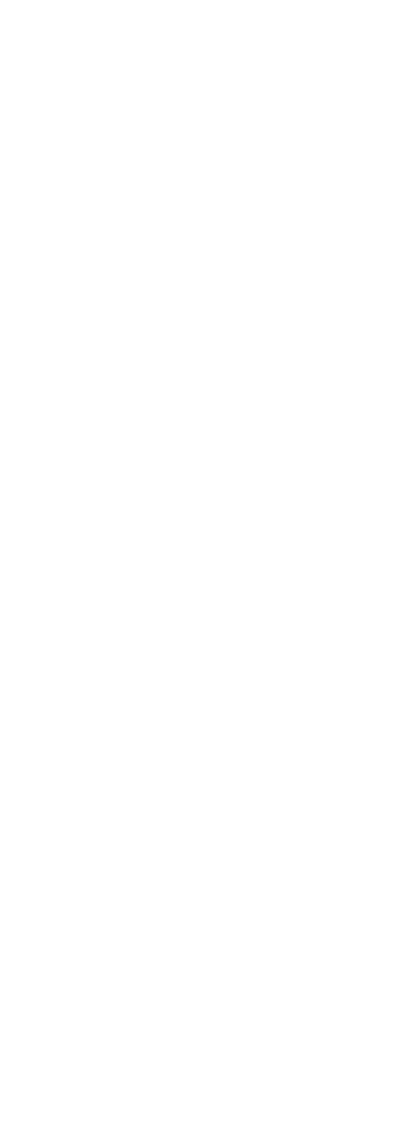
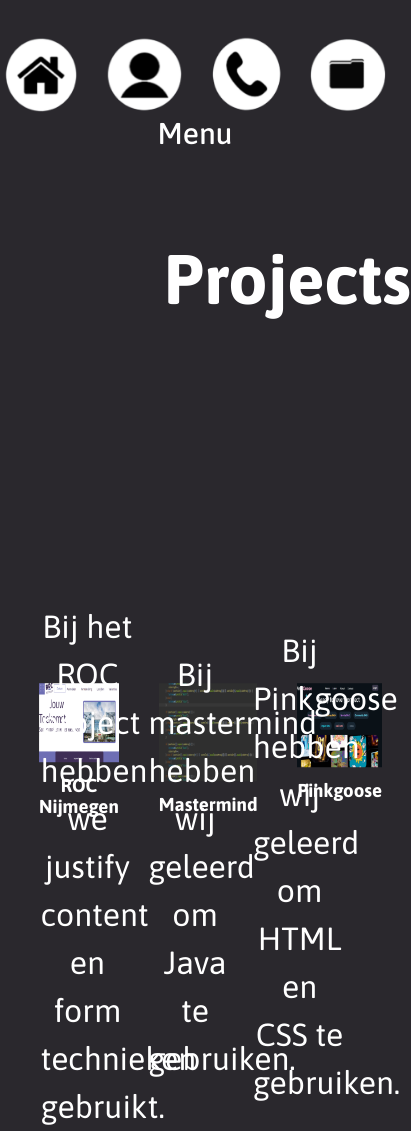
Before and after one commit to Luca-Janssen/Portfolio-Website, a plain HTML site: page project.html in a window 390 px wide. Shown: the whole page, 411 px wide, since content can reach past the window. Before the commit the page ends 844 px from the top, so only its background shows below. Drawn offline with Linux system fonts and the light colour scheme.

Commit message:
Paginas af
Alle paginas buiten responsiveness zijn af

```diff
--- a/main.css
+++ b/main.css
@@ -103,7 +103,7 @@
   height: auto;
   justify-content: center;
   position: absolute;
-  top: 50%;
+  top: 48%;
   left: 65%;
   transform: translate(-50%, -50%);
 }
@@ -155,19 +155,17 @@
   font-family: "Asap", serif;
   font-optical-sizing: auto;
   font-style: bold;
-  font-size: 40px;
+  font-size: 30px;
   line-height: 1.5;
   margin: 0;
 }
 
 .Header-Text {
   color: #fff;
-  padding: 20px;
-  border-radius: 8px;
   width: 20%;
   position: absolute;
     top: 33%;
-    left: 51%;
+    left: 50.5%;
     transform: translate(-50%, -50%);
 }
 
@@ -175,15 +173,13 @@
   font-family: "Asap", serif;
   font-optical-sizing: auto;
   font-style: bolder;
-  font-size: 80px;
+  font-size: 70px;
   line-height: 1.5;
   margin: 0;
 }
 
 .Paragraph-Text {
   color: #fff;
-  padding: 20px;
-  border-radius: 8px;
   width: 30%;
   position: absolute;
     top: 70%;
@@ -196,8 +192,173 @@
   font-family: "Asap", serif;
   font-optical-sizing: auto;
   font-style: bolder;
-  font-size: 40px;
+  font-size: 32px;
   line-height: 1.5;
   margin: 0;
   text-align: center;
 }
+
+.Project-Text {
+  color: #fff;
+  width: 20%;
+  position: absolute;
+    top: 33%;
+    left: 52%;
+    transform: translate(-50%, -50%);
+}
+
+.Project-Text h1 {
+  font-family: "Asap", serif;
+  font-optical-sizing: auto;
+  font-style: bolder;
+  font-size: 70px;
+  line-height: 1.5;
+  margin: 0;
+}
+
+.contact-form {
+  background-color: #1c1c1c;
+  padding: 20px;
+  border-radius: 8px;
+  display: flex;
+  flex-direction: column;
+  gap: 12px;
+  position: absolute;
+  top: 65%;
+  left: 50%;
+  transform: translate(-50%, -50%);
+}
+
+.contact-form input,
+.contact-form textarea {
+  background-color: #333;
+  border: none;
+  color: #fff;
+  padding: 10px;
+  border-radius: 4px;
+  font-size: 16px;
+}
+
+.contact-form textarea {
+  resize: none;
+  height: 130px;
+  width: 500px;
+}
+
+.contact-form button {
+  background-color: #4CAF50;
+  color: #fff;
+  border: none;
+  padding: 10px 20px;
+  border-radius: 4px;
+  font-size: 16px;
+  cursor: pointer;
+}
+
+.Project-Container {
+  display: grid;
+  grid-template-columns: repeat(3, 1fr);
+  grid-gap: 40px;
+  position: absolute;
+  top: 90%;
+  left: 50%;
+  transform: translate(-50%, -50%);
+  width: 80%;
+}
+
+.Card {
+  text-align: center;
+  font-family: "Asap", serif;
+  font-optical-sizing: auto;
+  font-style: bolder;
+  color: #fff;
+}
+
+.Card img {
+  max-width: 100%;
+  height: auto;
+}
+
+.Card h3 {
+  margin-top: 10px;
+}
+
+.ROCNijmegen-Text {
+  color: #fff;
+  width: 30%;
+  position: absolute;
+    top: 120%;
+    left: 15.5%;
+    transform: translate(-50%, -50%);
+    text-align: center;
+}
+
+.ROCNijmegen-Text p {
+  font-family: "Asap", serif;
+  font-optical-sizing: auto;
+  font-style: bolder;
+  font-size: 32px;
+  line-height: 1.5;
+  margin: 0;
+  text-align: center;
+}
+
+.Mastermind-Text {
+  color: #fff;
+  width: 30%;
+  position: absolute;
+    top: 120%;
+    left: 50%;
+    transform: translate(-50%, -50%);
+    text-align: center;
+}
+
+.Mastermind-Text p {
+  font-family: "Asap", serif;
+  font-optical-sizing: auto;
+  font-style: bolder;
+  font-size: 32px;
+  line-height: 1.5;
+  margin: 0;
+  text-align: center;
+}
+
+.Pinkgoose-Text {
+  color: #fff;
+  width: 30%;
+  position: absolute;
+    top: 120%;
+    left: 83.5%;
+    transform: translate(-50%, -50%);
+    text-align: center;
+}
+
+.Pinkgoose-Text p {
+  font-family: "Asap", serif;
+  font-optical-sizing: auto;
+  font-style: bolder;
+  font-size: 32px;
+  line-height: 1.5;
+  margin: 0;
+  text-align: center;
+}
+
+.Contactinfo-Text {
+  color: #fff;
+  width: 30%;
+  position: absolute;
+    top: 70%;
+    left: 85%;
+    transform: translate(-50%, -50%);
+    text-align: left;
+}
+
+.Contactinfo-Text p {
+  font-family: "Asap", serif;
+  font-optical-sizing: auto;
+  font-style: bolder;
+  font-size: 32px;
+  line-height: 1.5;
+  margin: 0;
+  text-align: left;
+}
--- a/project.html
+++ b/project.html
@@ -0,0 +1,54 @@
+<!DOCTYPE html>
+<html lang="en">
+<head>
+    <meta charset="UTF-8">
+    <meta name="viewport" content="width=device-width, initial-scale=1.0">
+    <title>Document</title>
+    <link rel="stylesheet" href="main.css">
+    <link rel="preconnect" href="https://fonts.googleapis.com">
+<link rel="preconnect" href="https://fonts.gstatic.com" crossorigin>
+<link href="https://fonts.googleapis.com/css2?family=Asap:ital,wght@0,100..900;1,100..900&display=swap" rel="stylesheet">
+</head>
+<body>
+<nav>
+
+<div class="Container-NavMenu">
+    <a href="index.html"><button class="Menu-Button"><img src="imgs/HomeIcon.png" class="Menu-Icon" alt="Button for menu"></button></a>
+    <a href="about.html"><button class="Menu-Button"><img src="imgs/AboutIcon.png" class="Menu-Icon" alt="Button for menu"></button></a>
+    <a href="contact.html"><button class="Menu-Button"><img src="imgs/ContactIcon.png" class="Menu-Icon" alt="Button for menu"></button></a>
+    <a href="project.html"><button class="Menu-Button"><img src="imgs/FolderIcon.png" class="Menu-Icon" alt="Button for menu"></button></a>
+    <div class="Nav-Text">
+        <p>Menu</p>
+    </div>
+</div>
+
+<div class="Project-Text">
+    <h1>Projects</h1>
+  </div>
+
+  <div class="Project-Container">
+    <div class="Card">
+      <img src="imgs/Project1.png" alt="ROC Nijmegen">
+      <h3>ROC Nijmegen</h3>
+      <div class="ROCNijmegen-Text">
+        <p>Bij het ROC project hebben we justify content en form technieken gebruikt.</p>
+         </div>
+    </div>
+    <div class="Card">
+      <img src="imgs/Project2.png" alt="Mastermind">
+      <h3>Mastermind</h3>
+      <div class="Mastermind-Text">
+        <p>Bij mastermind hebben wij geleerd om Java te gebruiken.</p>
+         </div>
+    </div>
+    <div class="Card">
+      <img src="imgs/Project3.png" alt="Pinkgoose">
+      <h3>Pinkgoose</h3>
+      <div class="Pinkgoose-Text">
+        <p>Bij Pinkgoose hebben wij geleerd om HTML en CSS te gebruiken.</p>
+         </div>
+    </div>
+  </div>
+</nav>
+</body>
+</html>
```
Also changed, not shown: contact.html (+15 -1 lines), about.html (indentation only), imgs/Project1.png (added), imgs/Project2.png (added), imgs/Project3.png (added).
